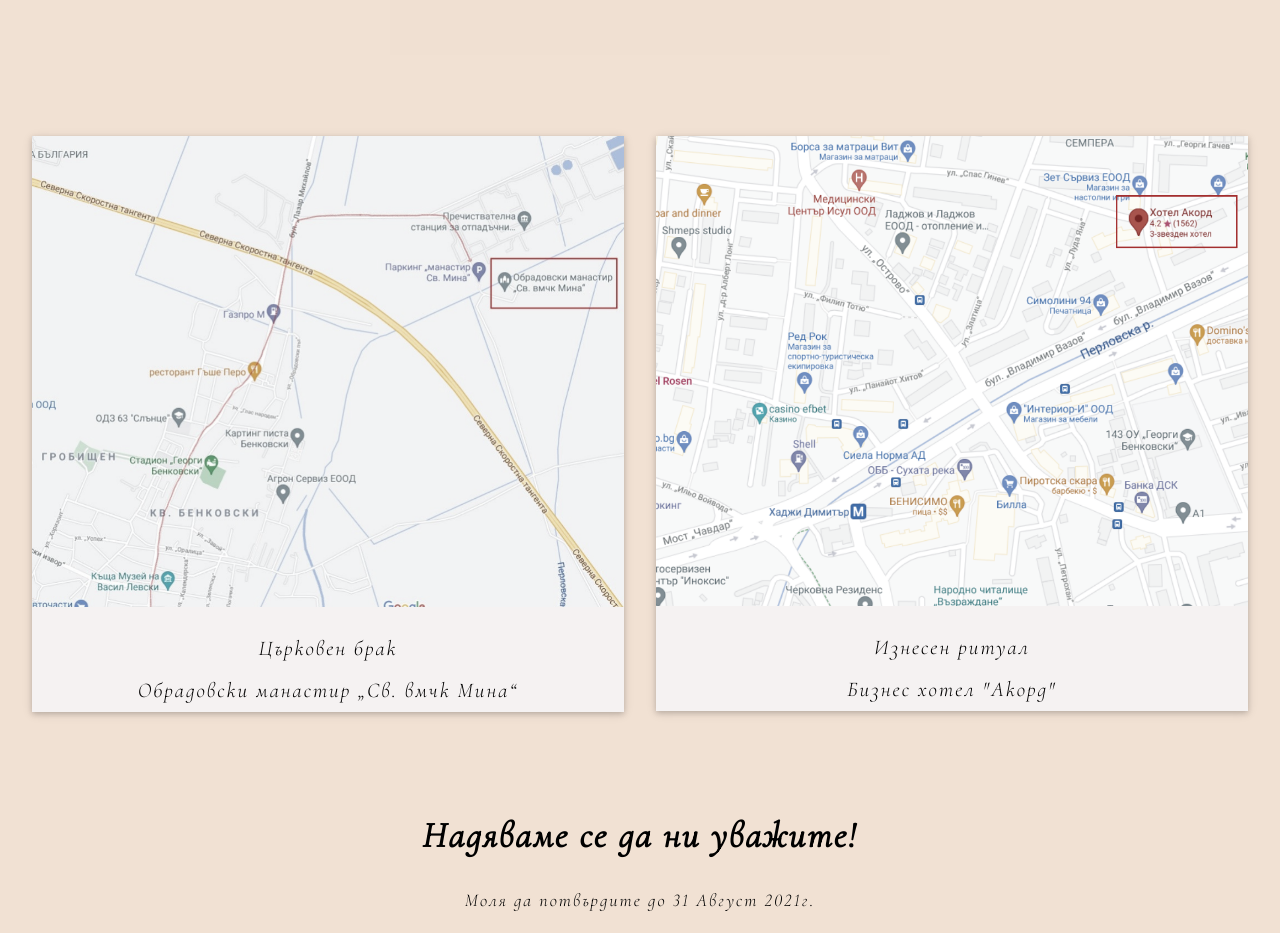
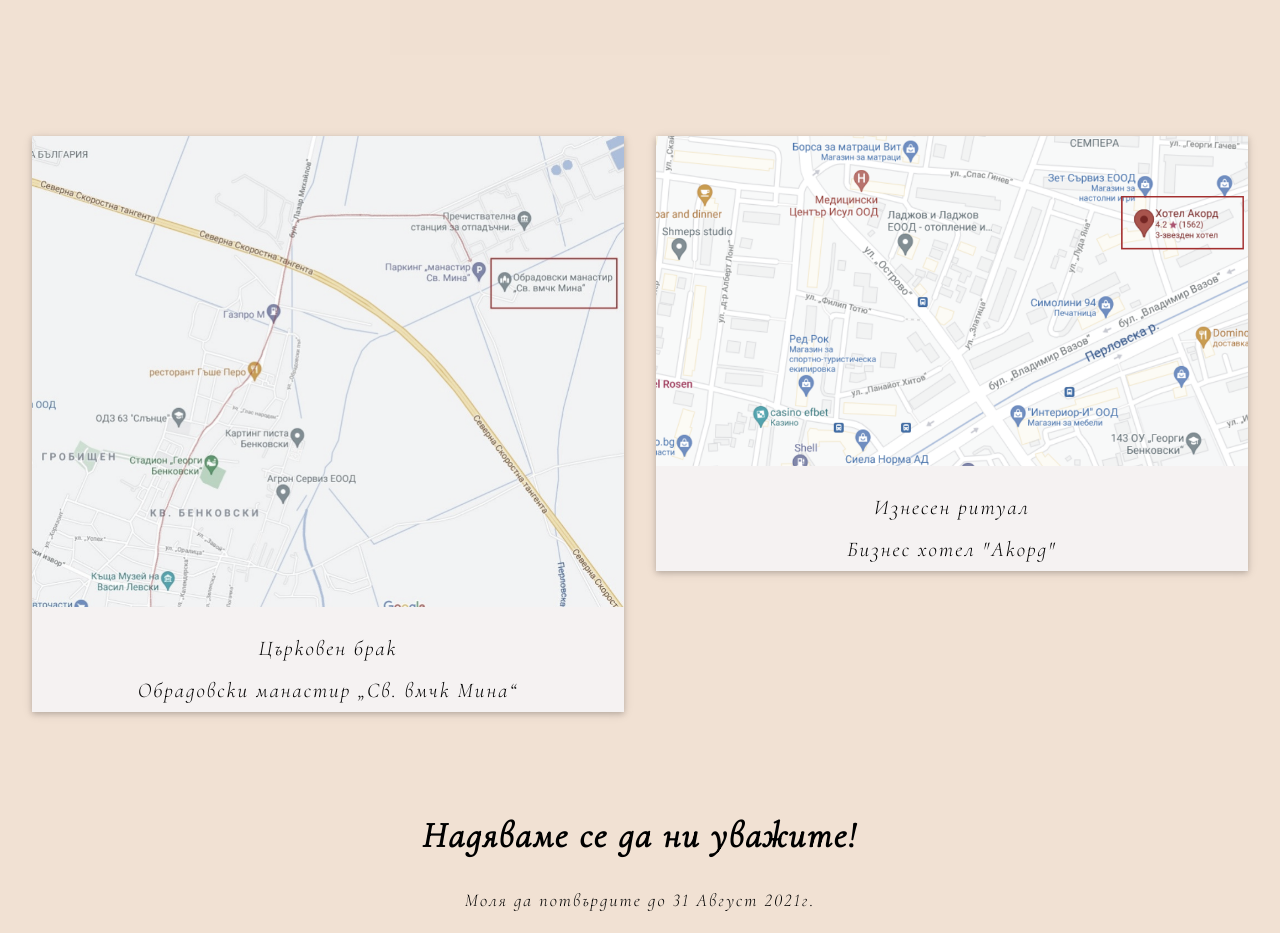
Before and after one commit to 1337sh33p/1337sh33p.github.io, a plain HTML site: page index.html in a window 1280 px wide. Shown: the part 3600-4533 px from the top of the page. Drawn offline with nearby package versions, Linux system fonts and the light colour scheme.

Commit message:
Update index.html

```diff
--- a/index.html
+++ b/index.html
@@ -154,7 +154,7 @@
   </div>
     <div class="w3-half">
       <div class="w3-card w3-margin map">
-        <img src="images/hotel.png" style="width: 100%"/>
+        <img src="images/hotel1.png" style="width: 100%"/>
         <div class="container">
           <p class="w3-center ">Изнесен ритуал <br/> Бизнес хотел "Акорд"</p>
         </div>
```
